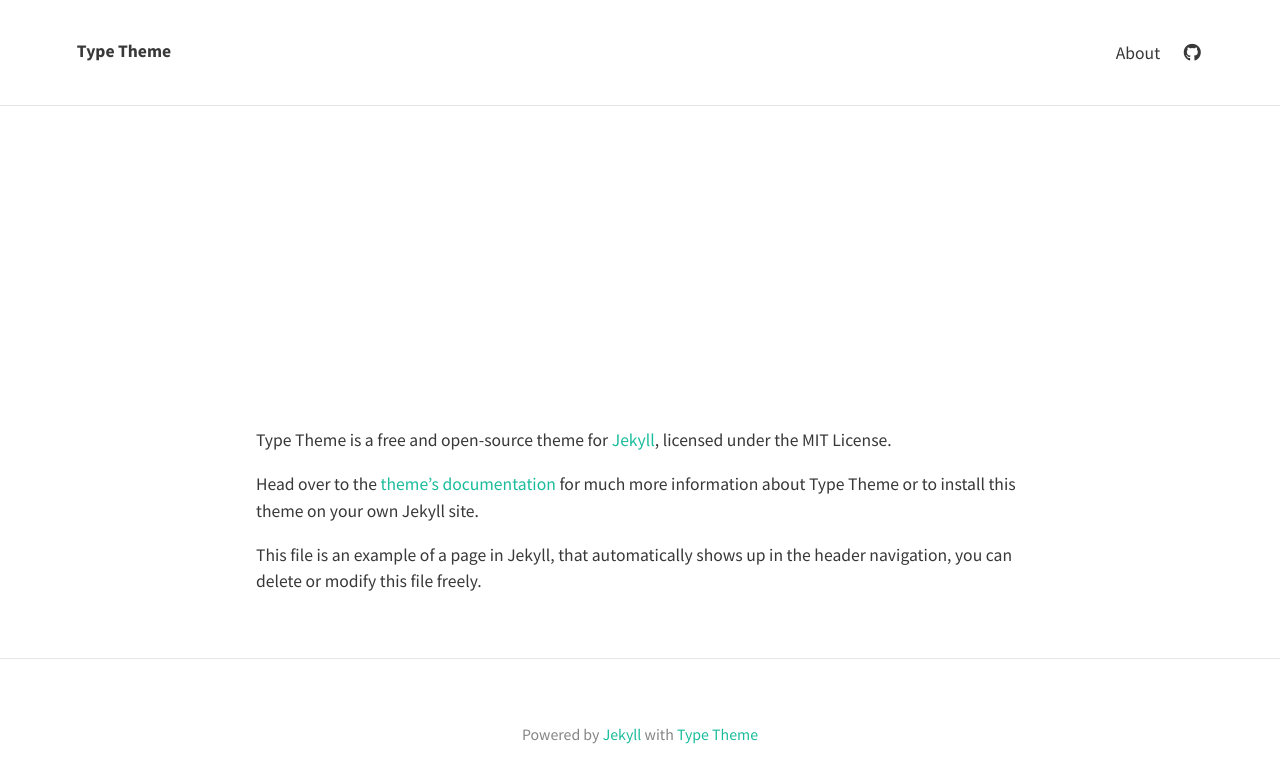
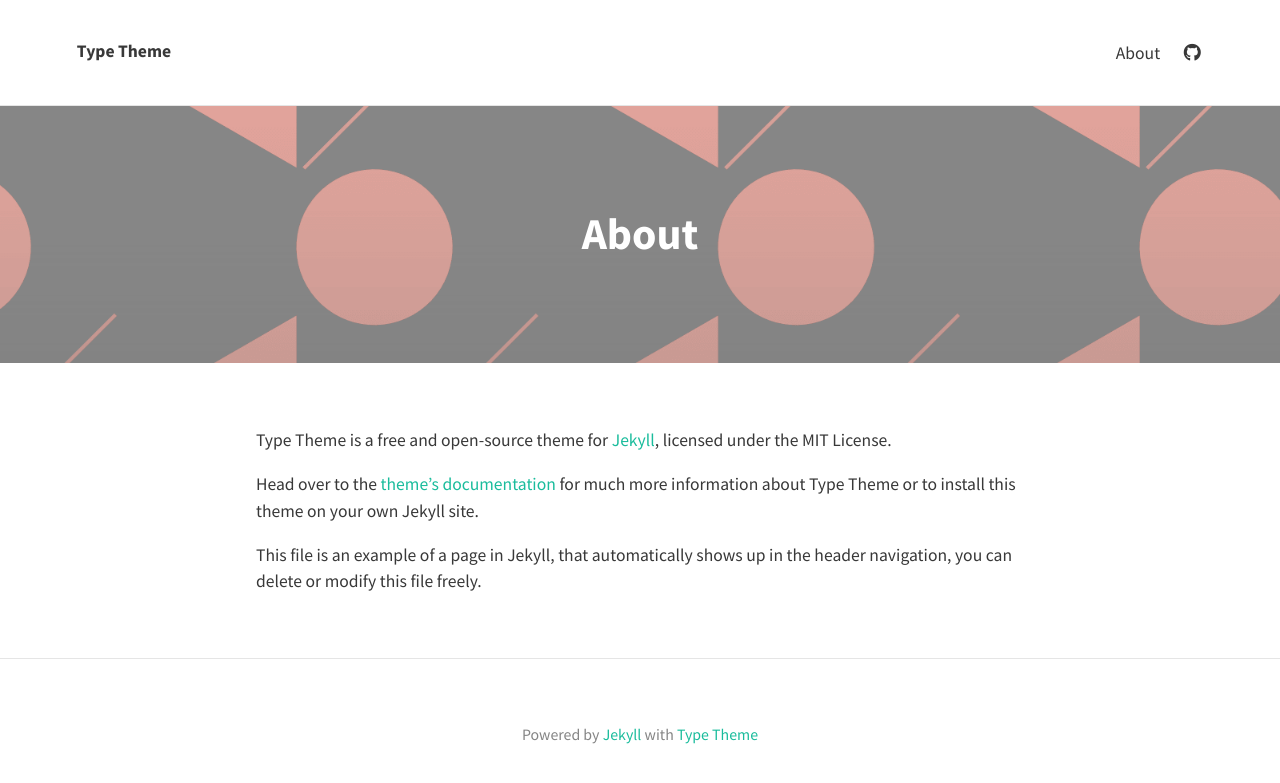
Before and after one commit to rudderWoo/Woo.github.io, a Jekyll site: the page built from about.md, in a window 1280 px wide. Shown: the top 783 px of the page. Built offline with Jekyll 4.4.1, drawn with Linux system fonts in a browser that asks for light colours; nearby versions of some CDN libraries.

```diff
--- a/_config.yml
+++ b/_config.yml
@@ -1,5 +1,5 @@
 # SITE CONFIGURATION
-baseurl: "Woo.github.io"
+baseurl: "/Woo.github.io"
 url: "https://rudderwoo.github.io/"
 
 # THEME-SPECIFIC CONFIGURATION
```
